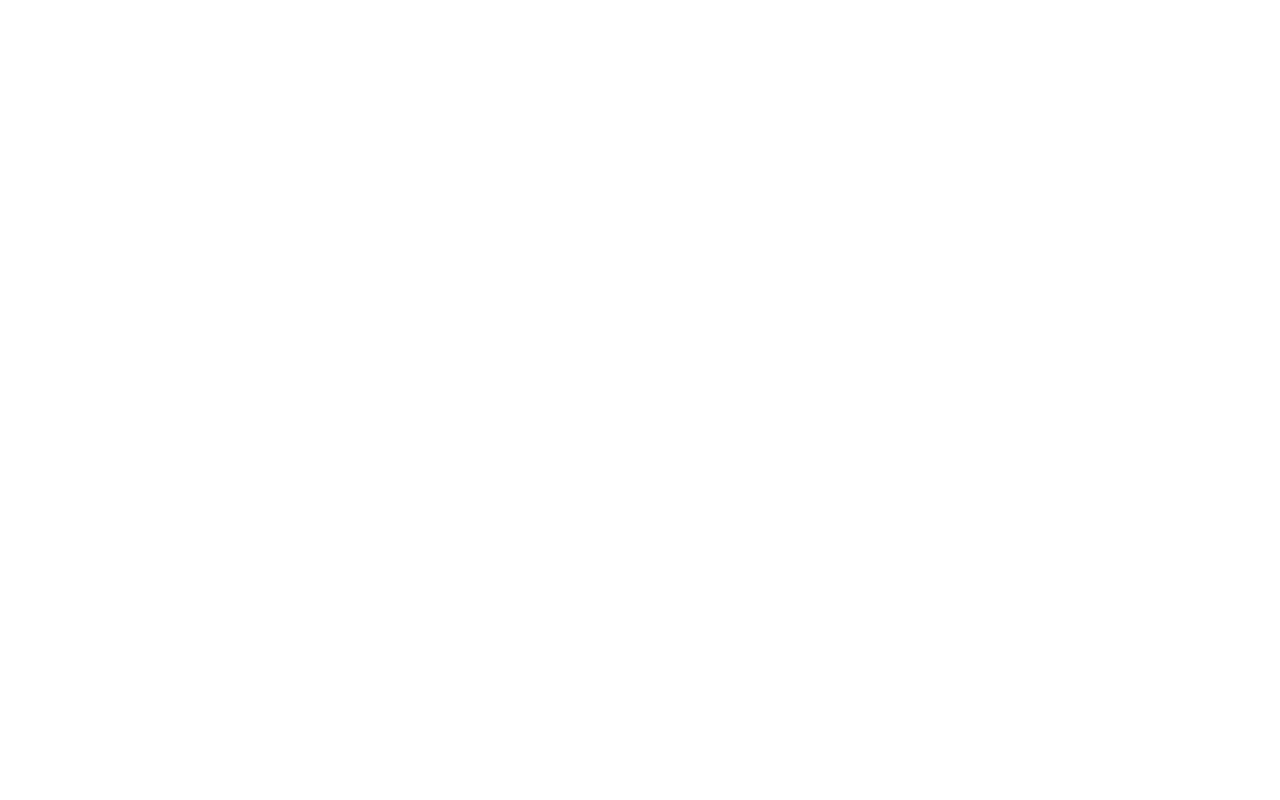
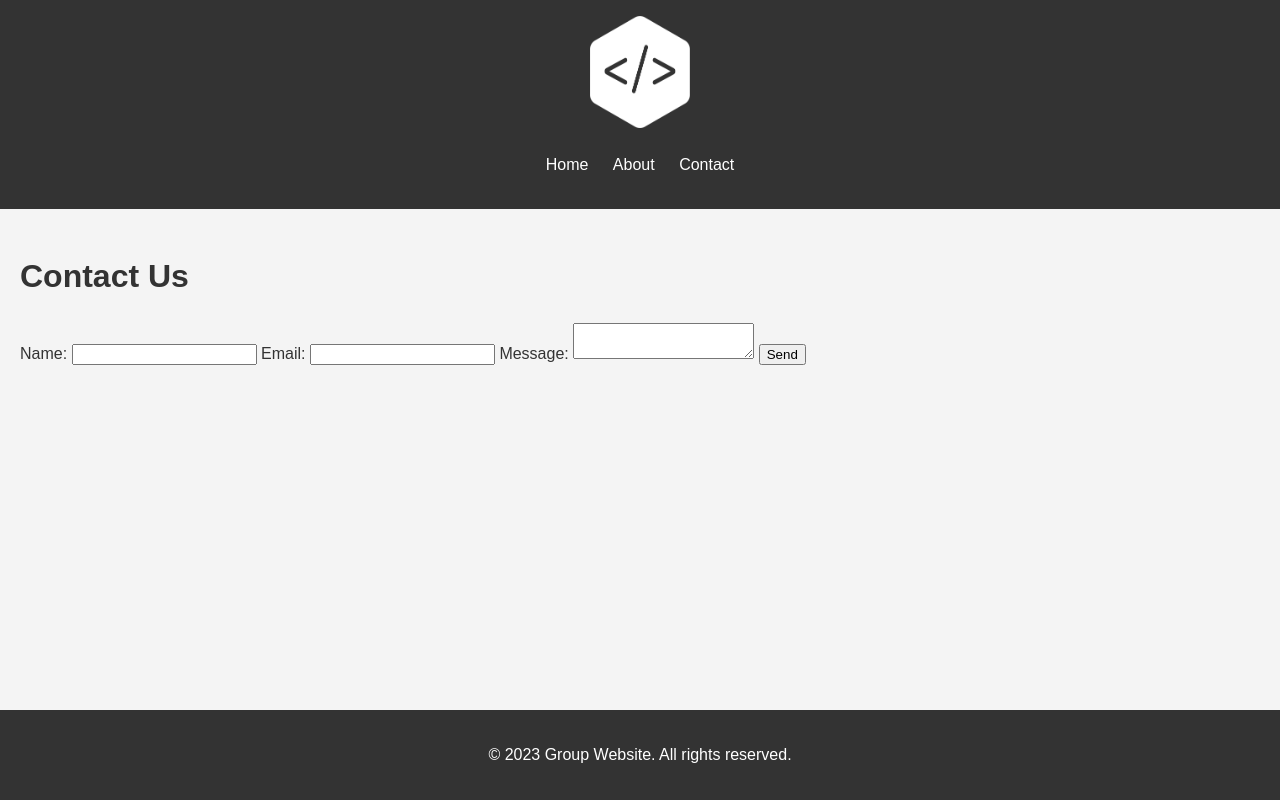
Before and after one commit to tudev/GitHubWebsiteWorkshop, a website: page contact.html in a window 1280 px wide. Drawn offline with Linux system fonts and the light colour scheme.

Commit message:
Added logo to sample site

```diff
--- a/about.html
+++ b/about.html
@@ -0,0 +1,36 @@
+<!DOCTYPE html>
+<html lang="en">
+  <head>
+    <meta charset="UTF-8" />
+    <meta name="viewport" content="width=device-width, initial-scale=1.0" />
+    <title>About - Group Website</title>
+    <link rel="stylesheet" href="css/styles.css" />
+  </head>
+  <body>
+    <header>
+      <img src="img/logo.png" alt="Logo" class="logo" />
+      <nav>
+        <ul>
+          <li><a href="index.html">Home</a></li>
+          <li><a href="about.html">About</a></li>
+          <li><a href="contact.html">Contact</a></li>
+        </ul>
+      </nav>
+    </header>
+    <main>
+      <h1>About Us</h1>
+      <p>
+        We are a group of developers working on this project together. Learn
+        more about our team below.
+      </p>
+      <ul>
+        <li>Member 1: Role</li>
+        <li>Member 2: Role</li>
+        <li>Member 3: Role</li>
+      </ul>
+    </main>
+    <footer>
+      <p>&copy; 2023 Group Website. All rights reserved.</p>
+    </footer>
+  </body>
+</html>
--- a/contact.html
+++ b/contact.html
@@ -0,0 +1,37 @@
+<!DOCTYPE html>
+<html lang="en">
+  <head>
+    <meta charset="UTF-8" />
+    <meta name="viewport" content="width=device-width, initial-scale=1.0" />
+    <title>Contact - Group Website</title>
+    <link rel="stylesheet" href="css/styles.css" />
+  </head>
+  <body>
+    <header>
+      <img src="img/logo.png" alt="Logo" class="logo" />
+      <nav>
+        <ul>
+          <li><a href="index.html">Home</a></li>
+          <li><a href="about.html">About</a></li>
+          <li><a href="contact.html">Contact</a></li>
+        </ul>
+      </nav>
+    </header>
+    <main>
+      <h1>Contact Us</h1>
+      <form id="contactForm">
+        <label for="name">Name:</label>
+        <input type="text" id="name" name="name" required />
+        <label for="email">Email:</label>
+        <input type="email" id="email" name="email" required />
+        <label for="message">Message:</label>
+        <textarea id="message" name="message" required></textarea>
+        <button type="submit">Send</button>
+      </form>
+    </main>
+    <footer>
+      <p>&copy; 2023 Group Website. All rights reserved.</p>
+    </footer>
+    <script src="js/script.js"></script>
+  </body>
+</html>
```
Also changed, not shown: index.html (+1 -1 lines), img/logo.png (added).
